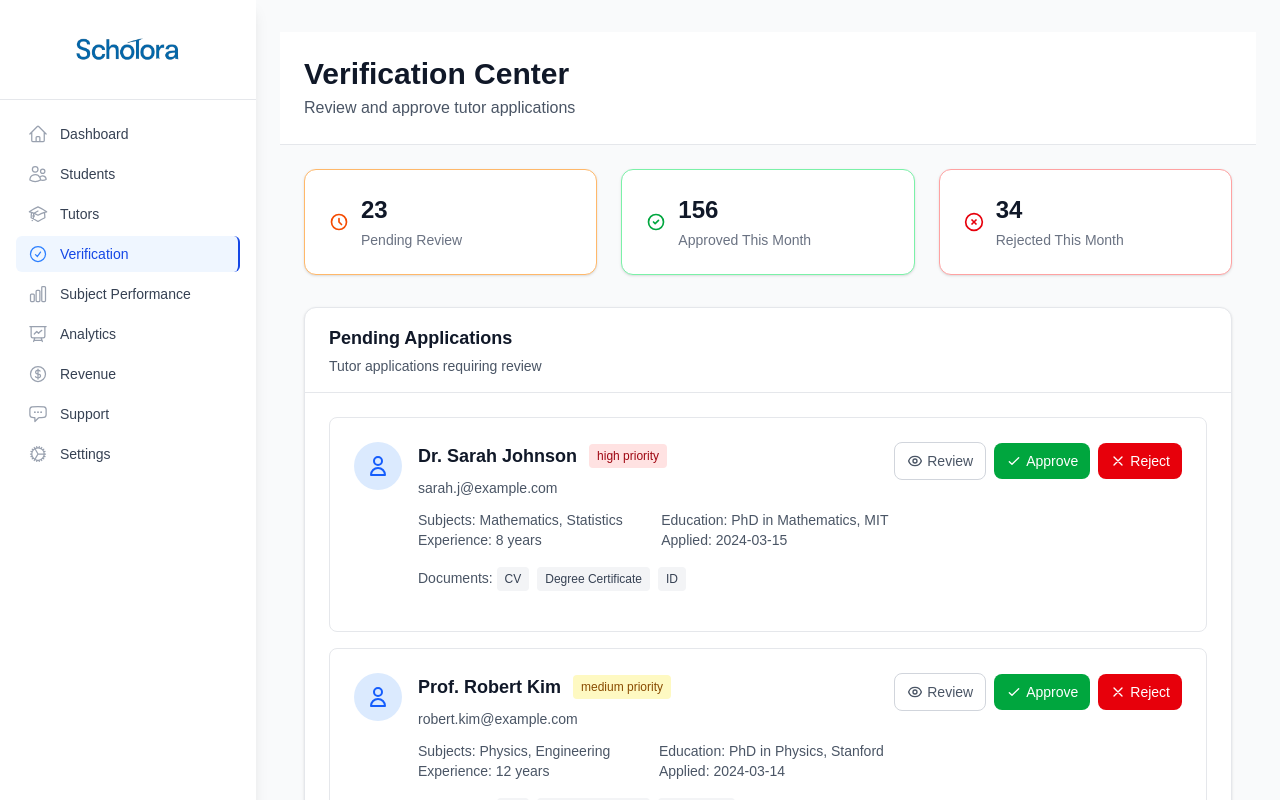
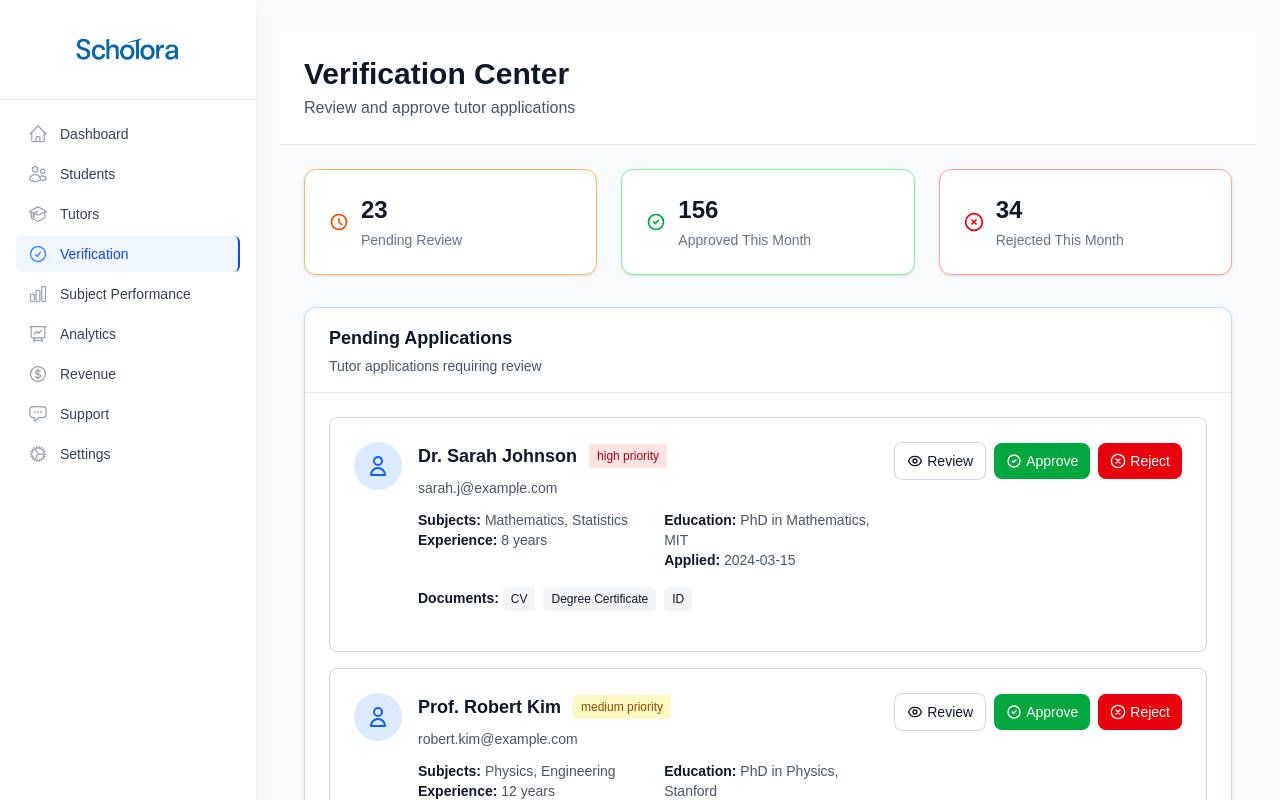
Before and after one commit to Mrmohsine/scholora_frontend, a Next.js app: page /dashboard/verification in a window 1280 px wide. Shown: the top 800 px of the page. Built offline with nearby package versions, Linux system fonts and the light colour scheme.

Commit message:
Update page.tsx

```diff
--- a/src/app/dashboard/verification/page.tsx
+++ b/src/app/dashboard/verification/page.tsx
@@ -110,7 +110,7 @@ function ApplicationCard({ application, onApprove, onReject }: {
   };
 
   return (
-    <div className="bg-white rounded-lg border border-gray-200 p-6 mb-4">
+    <div className="bg-white rounded-lg border border-gray-300 p-6 mb-4">
       <div className="flex items-start justify-between">
         <div className="flex items-start space-x-4">
           {/* Avatar */}
@@ -134,27 +134,27 @@ function ApplicationCard({ application, onApprove, onReject }: {
             <div className="grid grid-cols-2 gap-4 mb-4">
               <div>
                 <p className="text-sm text-gray-600">
-                  <span className="font-medium">Subjects:</span> {application.subjects.join(', ')}
+                  <span className="font-bold text-gray-900">Subjects:</span> {application.subjects.join(', ')}
                 </p>
                 <p className="text-sm text-gray-600">
-                  <span className="font-medium">Experience:</span> {application.experience}
+                  <span className="font-bold text-gray-900">Experience:</span> {application.experience}
                 </p>
               </div>
               <div>
                 <p className="text-sm text-gray-600">
-                  <span className="font-medium">Education:</span> {application.education}
+                  <span className="font-bold text-gray-900">Education:</span> {application.education}
                 </p>
                 <p className="text-sm text-gray-600">
-                  <span className="font-medium">Applied:</span> {application.appliedDate}
+                  <span className="font-bold text-gray-900">Applied:</span> {application.appliedDate}
                 </p>
               </div>
             </div>
 
             <div className="mb-4">
-              <span className="text-sm text-gray-600 font-medium">Documents: </span>
+              <span className="text-sm font-bold text-gray-900">Documents: </span>
               <div className="inline-flex space-x-2">
                 {application.documents.map((doc, index) => (
-                  <span key={index} className="px-2 py-1 bg-gray-100 text-gray-700 text-xs rounded">
+                  <span key={index} className="px-2 py-1 bg-gray-100 text-gray-900 text-xs rounded">
                     {doc}
                   </span>
                 ))}
@@ -165,7 +165,7 @@ function ApplicationCard({ application, onApprove, onReject }: {
 
         {/* Actions */}
         <div className="flex items-center space-x-2">
-          <button className="flex items-center px-3 py-2 text-gray-600 bg-white border border-gray-300 rounded-lg hover:bg-gray-50 text-sm">
+          <button className="flex items-center px-3 py-2 text-gray-900 bg-white border border-gray-300 rounded-lg hover:bg-gray-50 text-sm">
             <svg className="w-4 h-4 mr-1" fill="none" stroke="currentColor" viewBox="0 0 24 24">
               <path strokeLinecap="round" strokeLinejoin="round" strokeWidth={2} d="M15 12a3 3 0 11-6 0 3 3 0 016 0z" />
               <path strokeLinecap="round" strokeLinejoin="round" strokeWidth={2} d="M2.458 12C3.732 7.943 7.523 5 12 5c4.478 0 8.268 2.943 9.542 7-1.274 4.057-5.064 7-9.542 7-4.477 0-8.268-2.943-9.542-7z" />
@@ -175,21 +175,22 @@ function ApplicationCard({ application, onApprove, onReject }: {
           <button
             onClick={() => onApprove(application.id)}
             className="flex items-center px-3 py-2 bg-green-600 text-white rounded-lg hover:bg-green-700 text-sm"
-          >
+            >
             <svg className="w-4 h-4 mr-1" fill="none" stroke="currentColor" viewBox="0 0 24 24">
-              <path strokeLinecap="round" strokeLinejoin="round" strokeWidth={2} d="M5 13l4 4L19 7" />
+                <path strokeLinecap="round" strokeLinejoin="round" strokeWidth={2} d="M9 12l2 2 4-4m6 2a9 9 0 11-18 0 9 9 0 0118 0z" />
             </svg>
             Approve
-          </button>
-          <button
+            </button>
+            <button
             onClick={() => onReject(application.id)}
             className="flex items-center px-3 py-2 bg-red-600 text-white rounded-lg hover:bg-red-700 text-sm"
-          >
+            >
             <svg className="w-4 h-4 mr-1" fill="none" stroke="currentColor" viewBox="0 0 24 24">
-              <path strokeLinecap="round" strokeLinejoin="round" strokeWidth={2} d="M6 18L18 6M6 6l12 12" />
+                <circle cx="12" cy="12" r="10" strokeWidth="2"/>
+                <path strokeLinecap="round" strokeLinejoin="round" strokeWidth={2} d="M15 9l-6 6m0-6l6 6" />
             </svg>
             Reject
-          </button>
+        </button>
         </div>
       </div>
     </div>
@@ -277,7 +278,7 @@ export default function VerificationPage() {
         </div>
 
         {/* Pending Applications Section */}
-        <div className="bg-white rounded-xl shadow-sm border border-gray-200">
+        <div className="bg-white rounded-xl shadow-sm border border-blue-200">
           <div className="px-6 py-4 border-b border-gray-200">
             <h2 className="text-lg font-semibold text-gray-900">Pending Applications</h2>
             <p className="text-sm text-gray-600 mt-1">Tutor applications requiring review</p>
```
